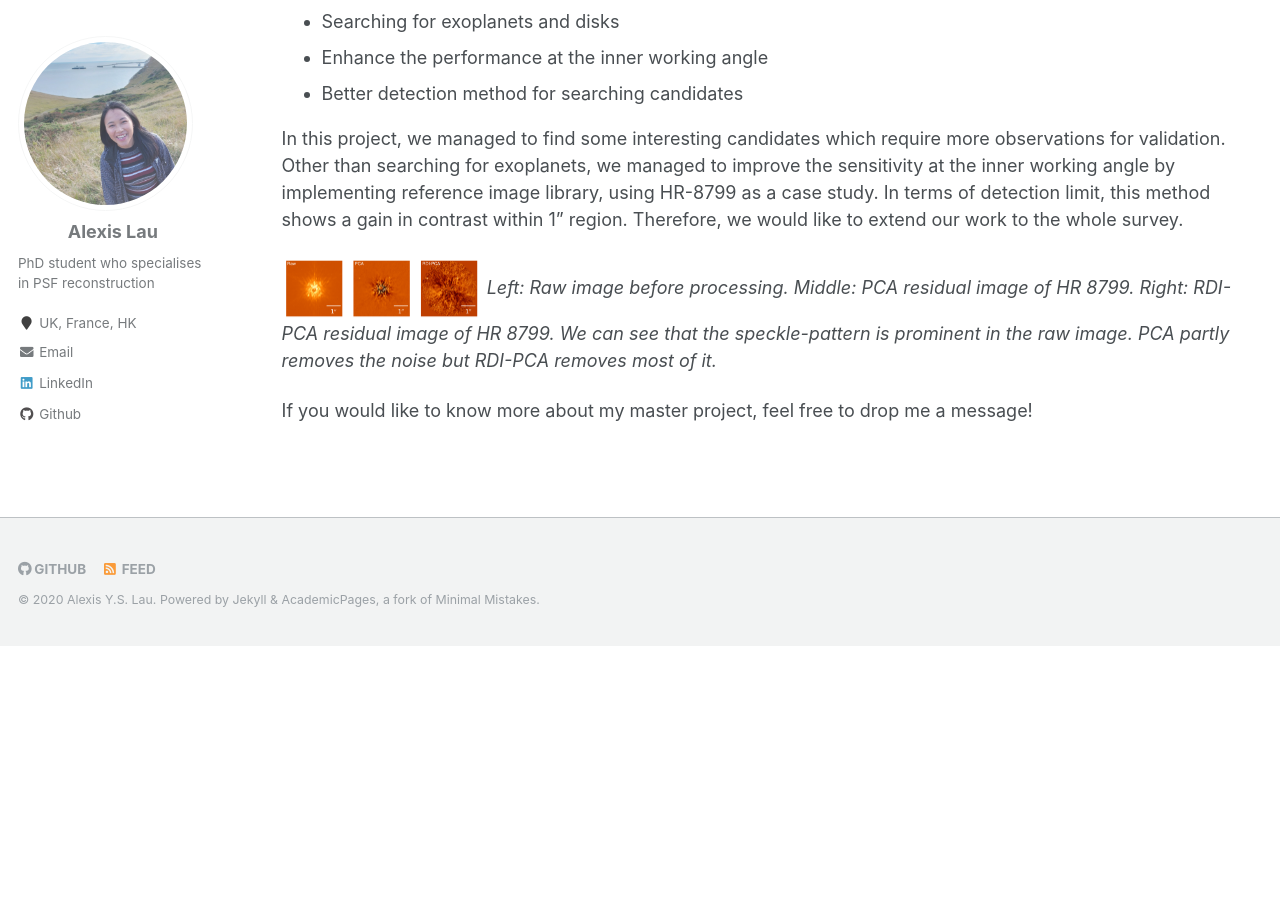
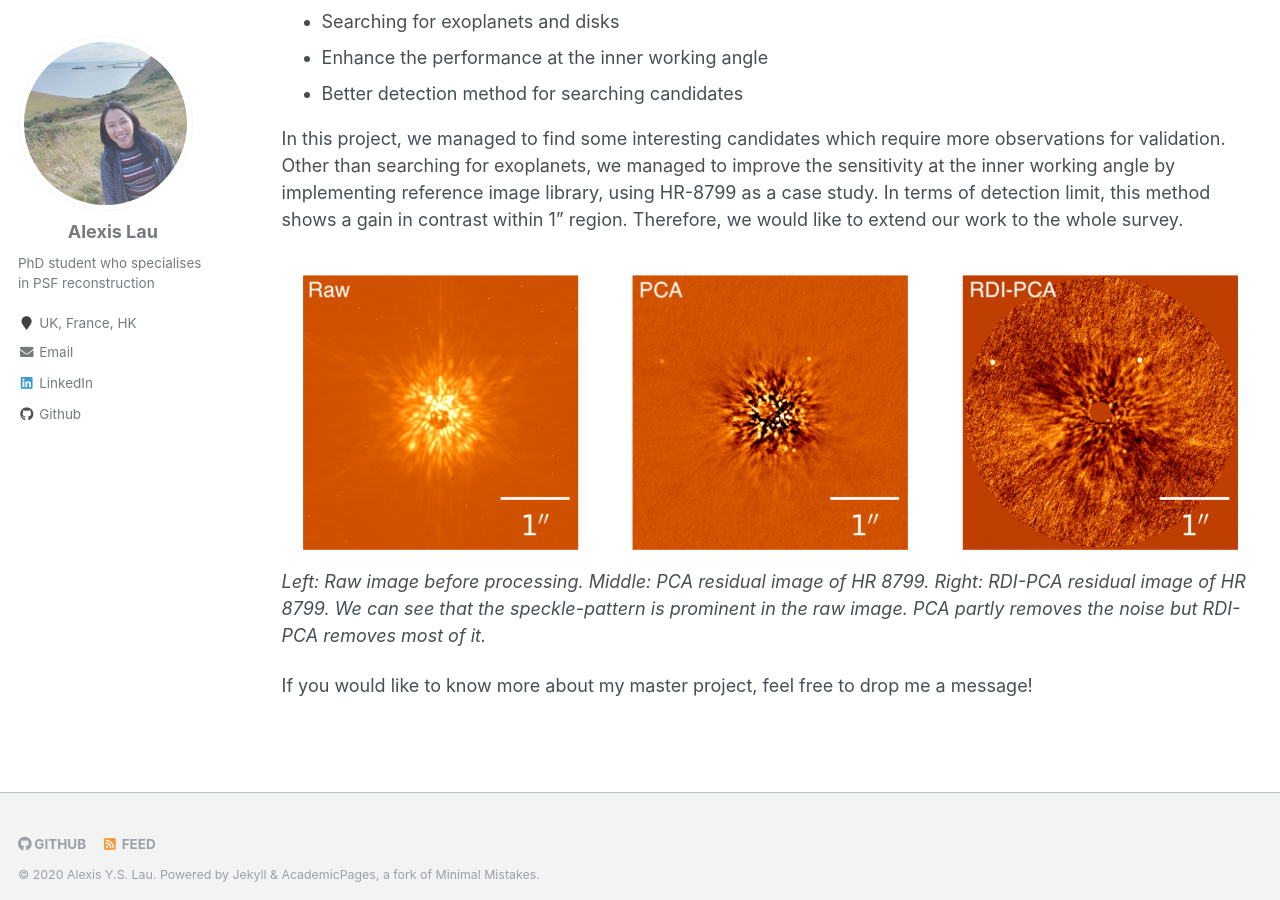
Before and after one commit to alexisyslau/_alexislau.github.io, a Jekyll site: the page built from _pages/publications.md, in a window 1280 px wide and 900 px high, scrolled down 498 px. Built offline with Jekyll 4.4.1, drawn with Linux system fonts in a browser that asks for light colours; before the commit the page ends 1144 px from its top, so only the background shows below that.

Commit message:
Updated my description

```diff
--- a/_pages/publications.md
+++ b/_pages/publications.md
@@ -28,7 +28,7 @@ The aims of the project are:
 
 In this project, we managed to find some interesting candidates which require more observations for validation. Other than searching for exoplanets, we managed to improve the sensitivity at the inner working angle by implementing reference image library, using HR-8799 as a case study. In terms of detection limit, this method shows a gain in contrast within 1" region. Therefore, we would like to extend our work to the whole survey.
 
-<img src='/images/HR_8799.png' width="200" alt>
+<img src='/images/HR_8799.png' width="1500" alt>
 <em>Left: Raw image before processing. Middle: PCA residual image of HR 8799. Right: RDI-PCA residual image of HR 8799. We can see that the speckle-pattern is prominent in the raw image. PCA partly removes the noise but RDI-PCA removes most of it.</em>
 
 If you would like to know more about my master project, feel free to drop me a message!
```
